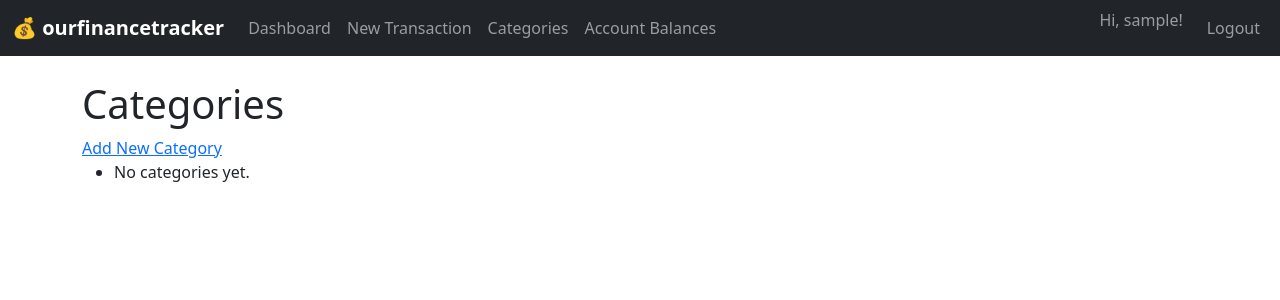
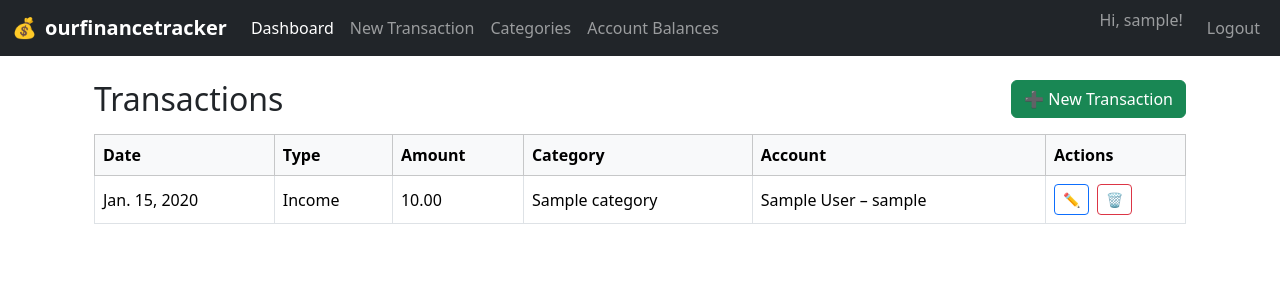
Before and after one commit to nunonuno7/ourfinancetracker, a Django app: page /transactions/ in a window 1280 px wide. Shown: the top 300 px of the page. Run offline with Django 5.2, Linux system fonts and the light colour scheme; a user stored in the database is signed in; tables that the repository leaves empty hold one stand-in row (values such as "Sample post"); some libraries are stand-ins or nearby versions.

Commit message:
Melhorias em account_balance.html: total, animações, validação, UI

```diff
--- /dev/null
+++ b/core/static/js/menu.js
@@ -0,0 +1,6 @@
+fetch("/api/menu/")
+  .then(res => res.json())
+  .then(data => {
+    document.getElementById("user-name").textContent = data.username;
+    // preencher links dinamicamente se quiseres
+  });
--- /dev/null
+++ b/core/static/js/transaction_list.js
@@ -0,0 +1,10 @@
+document.addEventListener("DOMContentLoaded", () => {
+  document.querySelectorAll("form.delete-form").forEach(form => {
+    form.addEventListener("submit", function (e) {
+      const name = form.dataset.name || "this transaction";
+      if (!confirm(`⚠ Confirm delete ${name}?`)) {
+        e.preventDefault();
+      }
+    });
+  });
+});
--- a/core/static/style.css
+++ b/core/static/style.css
@@ -115,3 +115,8 @@
     background-position: right 0.75rem center;
     background-size: 20px 20px;
 }
+
+.btn-glow {
+    box-shadow: 0 0 12px rgba(0, 123, 255, 0.5);
+    transition: box-shadow 0.3s ease-in-out;
+}
--- a/core/templates/base.html
+++ b/core/templates/base.html
@@ -4,58 +4,44 @@
 <head>
   <meta charset="UTF-8" />
   <meta http-equiv="X-UA-Compatible" content="IE=edge" />
-    <title>{% block title %}ourfinancetracker{% endblock %}</title>
   <meta name="viewport" content="width=device-width, initial-scale=1" />
-    <meta name="description" content="Personal finance tracker web app to manage your accounts, transactions and budgets." />
+  <meta name="description" content="Track your income, expenses and accounts with OurFinanceTracker." />
+  <title>{% block title %}OurFinanceTracker{% endblock %}</title>
 
-    <!-- Favicon -->
   <link rel="shortcut icon" href="{% static 'images/favicon.ico' %}" type="image/x-icon" />
-
-    <!-- Bootstrap 5 (apenas para layout rápido; podes trocar por Tailwind mais tarde) -->
-    <link
-      href="https://cdn.jsdelivr.net/npm/bootstrap@5.3.3/dist/css/bootstrap.min.css"
-      rel="stylesheet"
-    />
-
-    <!-- Custom CSS (se/quando precisares) -->
+  <link href="https://cdn.jsdelivr.net/npm/bootstrap@5.3.3/dist/css/bootstrap.min.css" rel="stylesheet" />
   <link rel="stylesheet" href="{% static 'css/main.css' %}" />
-
   {% block extra_head %}{% endblock %}
 </head>
 <body>
-    <!-- ===== NAVBAR ===================================================== -->
-    <nav class="navbar navbar-expand-lg navbar-dark bg-dark mb-4" role="navigation" aria-label="Main navigation">
+
+<!-- ========== NAVBAR ========== -->
+{% block navbar %}
+<nav class="navbar navbar-expand-lg navbar-dark bg-dark" aria-label="Main navigation">
   <div class="container-fluid">
-            <a class="navbar-brand fw-semibold" href="{% url 'transaction_list' %}">
-                💰 ourfinancetracker
+    <a class="navbar-brand d-flex align-items-center gap-2" href="{% url 'transaction_list' %}">
+      <span role="img" aria-label="money bag">💰</span> <strong>ourfinancetracker</strong>
     </a>
 
-            <button
-              class="navbar-toggler"
-              type="button"
-              data-bs-toggle="collapse"
-              data-bs-target="#navbarNav"
-              aria-controls="navbarNav"
-              aria-expanded="false"
-              aria-label="Toggle navigation"
-            >
+    <button class="navbar-toggler" type="button" data-bs-toggle="collapse" data-bs-target="#mainNav"
+            aria-controls="mainNav" aria-expanded="false" aria-label="Toggle navigation">
       <span class="navbar-toggler-icon"></span>
     </button>
 
-            <div class="collapse navbar-collapse" id="navbarNav">
+    <div class="collapse navbar-collapse" id="mainNav">
       {% if user.is_authenticated %}
         <ul class="navbar-nav me-auto mb-2 mb-lg-0">
           <li class="nav-item">
-                            <a class="nav-link" href="{% url 'transaction_list' %}">Dashboard</a>
+            <a class="nav-link {% if request.resolver_match.url_name == 'transaction_list' %}active{% endif %}" href="{% url 'transaction_list' %}">Dashboard</a>
           </li>
           <li class="nav-item">
-                            <a class="nav-link" href="{% url 'transaction_create' %}">New&nbsp;Transaction</a>
+            <a class="nav-link {% if request.resolver_match.url_name == 'transaction_create' %}active{% endif %}" href="{% url 'transaction_create' %}">New Transaction</a>
           </li>
           <li class="nav-item">
-                            <a class="nav-link" href="{% url 'category_list' %}">Categories</a>
+            <a class="nav-link {% if request.resolver_match.url_name == 'category_list' %}active{% endif %}" href="{% url 'category_list' %}">Categories</a>
           </li>
           <li class="nav-item">
-                            <a class="nav-link" href="{% url 'account_balance' %}">Account&nbsp;Balances</a>
+            <a class="nav-link {% if request.resolver_match.url_name == 'account_balance' %}active{% endif %}" href="{% url 'account_balance' %}">Account Balances</a>
           </li>
         </ul>
 
@@ -70,43 +56,37 @@
       {% else %}
         <ul class="navbar-nav ms-auto">
           <li class="nav-item">
-                            <a class="nav-link" href="{% url 'login' %}">Login</a>
+            <a class="nav-link {% if request.resolver_match.url_name == 'login' %}active{% endif %}" href="{% url 'login' %}">Login</a>
           </li>
           <li class="nav-item">
-                            <a class="nav-link" href="{% url 'signup' %}">Sign&nbsp;Up</a>
+            <a class="nav-link {% if request.resolver_match.url_name == 'signup' %}active{% endif %}" href="{% url 'signup' %}">Sign Up</a>
           </li>
         </ul>
       {% endif %}
     </div>
   </div>
 </nav>
-    <!-- ================================================================== -->
+{% endblock %}
+<!-- ========== END NAVBAR ========== -->
 
-    <div class="container">
-        <!-- ===== Django flash-messages ================================== -->
+<div class="container mt-4">
+  <!-- Flash messages -->
   {% if messages %}
     {% for message in messages %}
-                <div
-                  class="alert alert-{{ message.tags }} alert-dismissible fade show"
-                  role="alert"
-                >
+      <div class="alert alert-{{ message.tags }} alert-dismissible fade show" role="alert">
         {{ message }}
         <button type="button" class="btn-close" data-bs-dismiss="alert" aria-label="Close"></button>
       </div>
     {% endfor %}
   {% endif %}
-        <!-- =============================================================== -->
 
   {% block content %}
-        <!-- page-specific content goes here -->
+  <!-- Page-specific content -->
   {% endblock %}
 </div>
 
-    <!-- ===== Scripts ==================================================== -->
-    <script
-      src="https://cdn.jsdelivr.net/npm/bootstrap@5.3.3/dist/js/bootstrap.bundle.min.js"
-      defer
-    ></script>
+<!-- Bootstrap JS + custom JS -->
+<script src="https://cdn.jsdelivr.net/npm/bootstrap@5.3.3/dist/js/bootstrap.bundle.min.js" defer></script>
 {% block extra_js %}
 <script src="{% static 'js/main.js' %}"></script>
 {% endblock %}
--- a/core/templates/core/account_list.html
+++ b/core/templates/core/account_list.html
@@ -68,7 +68,7 @@
             <div class="d-flex flex-wrap gap-2">
               <a href="{% url 'account_update' account.pk %}" class="btn btn-sm btn-outline-primary" title="Edit">✏️</a>
               {% if account.name|lower != "cash" %}
-              <form method="post" action="{% url 'account_delete' account.pk %}" onsubmit="return confirm('⚠ Confirm delete {{ account.name }}?');">
+              <form method="post" action="{% url 'account_delete' account.pk %}" class="delete-form" data-name="{{ account.name }}">
                 {% csrf_token %}
                 <button type="submit" class="btn btn-sm btn-outline-danger" title="Delete">🗑</button>
               </form>
@@ -84,4 +84,7 @@
   <div class="alert alert-info">No accounts found.</div>
   {% endif %}
 </div>
+
+<!-- JavaScript separado para confirmar deleção -->
+<script src="{% static 'core/js/account_list.js' %}"></script>
 {% endblock %}
--- a/core/templates/core/transaction_list.html
+++ b/core/templates/core/transaction_list.html
@@ -1,16 +1,52 @@
 {% extends "base.html" %}
+{% load static %}
+
 {% block content %}
-  <h1>Categories</h1>
-  <a href="{% url 'category_create' %}">Add New Category</a>
-  <ul>
-    {% for category in categories %}
-      <li>
-        {{ category.name }}
-        (<a href="{% url 'category_update' category.pk %}">edit</a> |
-         <a href="{% url 'category_delete' category.pk %}">delete</a>)
-      </li>
-    {% empty %}
-      <li>No categories yet.</li>
-    {% endfor %}
-  </ul>
+<div class="container mt-4">
+  <div class="d-flex justify-content-between align-items-center mb-3">
+    <h2 class="mb-0">Transactions</h2>
+    <a href="{% url 'transaction_create' %}" class="btn btn-success">➕ New Transaction</a>
+  </div>
+
+  {% if transactions %}
+  <div class="table-responsive">
+    <table class="table table-bordered table-hover align-middle">
+      <thead class="table-light">
+        <tr>
+          <th>Date</th>
+          <th>Type</th>
+          <th>Amount</th>
+          <th>Category</th>
+          <th>Account</th>
+          <th style="width: 140px;">Actions</th>
+        </tr>
+      </thead>
+      <tbody>
+        {% for transaction in transactions %}
+        <tr>
+          <td>{{ transaction.date }}</td>
+          <td>{{ transaction.get_type_display }}</td>
+          <td>{{ transaction.amount }}</td>
+          <td>{{ transaction.category }}</td>
+          <td>{{ transaction.account }}</td>
+          <td>
+            <div class="d-flex gap-2">
+              <a href="{% url 'transaction_update' transaction.pk %}" class="btn btn-sm btn-outline-primary">✏️</a>
+              <form method="post" action="{% url 'transaction_delete' transaction.pk %}" class="delete-form" data-name="transaction on {{ transaction.date }}">
+                {% csrf_token %}
+                <button type="submit" class="btn btn-sm btn-outline-danger">🗑</button>
+              </form>
+            </div>
+          </td>
+        </tr>
+        {% endfor %}
+      </tbody>
+    </table>
+  </div>
+  {% else %}
+    <div class="alert alert-info">No transactions found.</div>
+  {% endif %}
+</div>
+
+<script src="{% static 'core/js/transaction_list.js' %}"></script>
 {% endblock %}
--- a/core/views.py
+++ b/core/views.py
@@ -1,10 +1,10 @@
-"""Views for the *ourfinancetracker* core app.
+"""
+Views for the *ourfinancetracker* core app.
 
 The file was rewritten to:
 • remove duplicated imports
 • share common behaviour in mix‑ins (user injection & ownership filtering)
-• add a dedicated ``AccountForm`` (see ``core/forms.py``) and reuse it in
-  the account CBVs
+• add a dedicated ``AccountForm`` (see ``core/forms.py``) and reuse it in the account CBVs
 • tighten querysets so a user can only access her own data
 • add docstrings and type hints for easier maintenance
 • introduce a MergeView for account fusion with confirmation
@@ -15,20 +15,17 @@
 from datetime import date
 from typing import Any, Dict
 
-from django.db.models import Sum, F
-from django.utils.functional import cached_property
-
 from django.contrib import messages
 from django.contrib.messages import get_messages
-
 from django.contrib.auth import login, logout as auth_logout
 from django.contrib.auth.decorators import login_required
 from django.contrib.auth.mixins import LoginRequiredMixin
 from django.core.exceptions import ValidationError
-from django.db.models import QuerySet
+from django.db.models import QuerySet, Sum, F
 from django.http import JsonResponse, Http404, HttpResponseForbidden
 from django.shortcuts import redirect, render
-from django.urls import reverse_lazy
+from django.urls import reverse_lazy, reverse
+from django.utils.functional import cached_property
 from django.views.decorators.csrf import csrf_exempt
 from django.views.decorators.http import require_POST, require_GET
 from django.views.generic import (
@@ -44,6 +41,23 @@
     TransactionForm,
 )
 from .models import Account, AccountBalance, Category, Transaction
+
+################################################################################
+#                               Menu config API                                #
+################################################################################
+
+@login_required
+def menu_config(request):
+    return JsonResponse({
+        "username": request.user.username,
+        "links": [
+            {"name": "Dashboard", "url": reverse("transaction_list")},
+            {"name": "New Transaction", "url": reverse("transaction_create")},
+            {"name": "Categories", "url": reverse("category_list")},
+            {"name": "Account Balances", "url": reverse("account_balance")},
+        ]
+    })
+
 
 ################################################################################
 #                               Shared mix‑ins                                 #
@@ -70,7 +84,6 @@
 #                             Transaction views                                #
 ################################################################################
 
-
 class TransactionListView(LoginRequiredMixin, ListView):
     model = Transaction
     template_name = "core/transaction_list.html"
@@ -78,8 +91,7 @@
 
     def get_queryset(self) -> QuerySet:
         return (
-            super()
-            .get_queryset()  # type: ignore[misc]
+            super().get_queryset()
             .filter(user=self.request.user)
             .order_by("-date")
         )
@@ -91,7 +103,7 @@
     template_name = "core/transaction_form.html"
     success_url = reverse_lazy("transaction_list")
 
-    def form_valid(self, form):  # type: ignore[override]
+    def form_valid(self, form):
         form.instance.user = self.request.user
         return super().form_valid(form)
 
@@ -258,9 +270,6 @@
         self.target = self.get_target_account()
 
         if not self.source or not self.target:
-            raise Http404("One or both accounts not found.")
-
-        if not self.source or not self.target:
             messages.error(request, "Accounts not found for merging.")
             return redirect("account_list")
 
@@ -375,22 +384,6 @@
 
 
 
-@require_POST
-@login_required
-def delete_account_balance(request):
-    balance_id = request.POST.get("id")
-    if not balance_id:
-        return JsonResponse({"error": "Missing balance ID."}, status=400)
-
-    try:
-        obj = AccountBalance.objects.get(pk=balance_id, account__user=request.user)
-    except AccountBalance.DoesNotExist:
-        raise Http404("AccountBalance not found.")
-
-    obj.delete()
-    return JsonResponse({"success": True})
-
-
 def _merge_duplicate_accounts(user):
     seen = {}
     for acc in Account.objects.filter(user=user).order_by("name"):
```
Also changed, not shown: core/static/js/account_form.js (added, +23 -0 lines), core/static/js/account_list.js (added, +10 -0 lines), core/static/js/category_form.js (added, +21 -0 lines), core/static/js/category_list.js (added, +10 -0 lines), core/static/js/home.js (added, +10 -0 lines), core/static/js/transaction_form.js (added, +12 -0 lines), core/templates/core/account_form.html (+6 -24 lines), core/templates/core/category_form.html (+9 -2 lines), core/templates/core/category_list.html (+31 -13 lines), core/templates/core/home.html (+20 -3 lines), core/templates/core/transaction_form.html (+45 -6 lines). Lines whose indentation alone changed are shown as unchanged.
